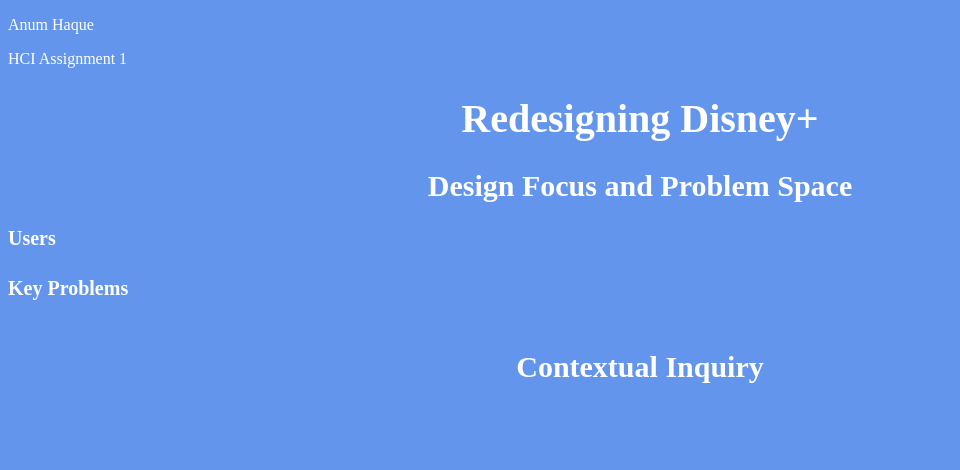
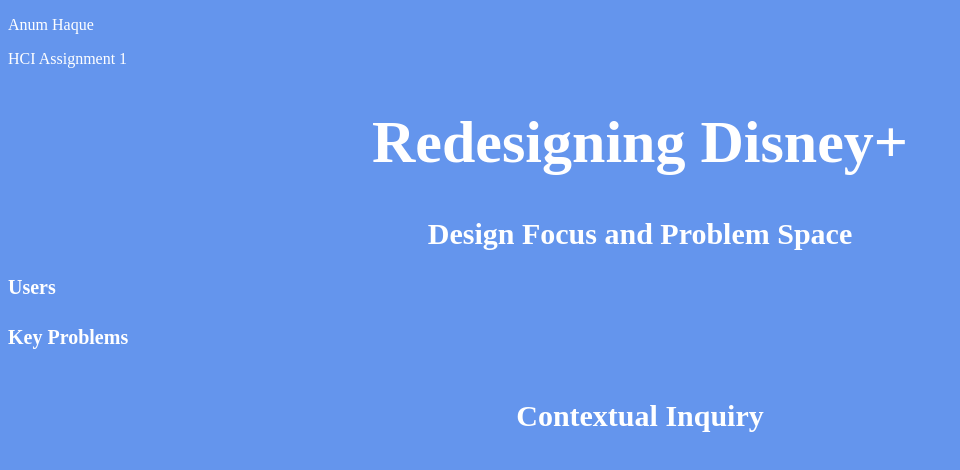
Before and after one commit to ahaque9/ahaque9.github.io, a plain HTML site: page index.html in a window 1280 px wide. Shown: the whole page, without its empty margins (0-960 px from the left). Drawn offline with Linux system fonts and the light colour scheme.

Commit message:
changed font sizes

```diff
--- a/index.html
+++ b/index.html
@@ -3,7 +3,7 @@
 <body style="background-color:cornflowerblue;">
 <p style="color: white; text-align: left;">Anum Haque</p>
 <p style="color: white; text-align: left;">HCI Assignment 1</p>
-<h1 style="color:white; text-align: center; font-size: 40px;">Redesigning Disney+</h1>
+<h1 style="color:white; text-align: center; font-size: 60px;">Redesigning Disney+</h1>
 <h2 style="color:white; font-size: 30px; text-align: center;">Design Focus and Problem Space</h2>
 <h3 style="color:white; font-size: 20px;">Users</h3>
 <h4 style="color:white; font-size: 20px;">Key Problems</h4>
```
